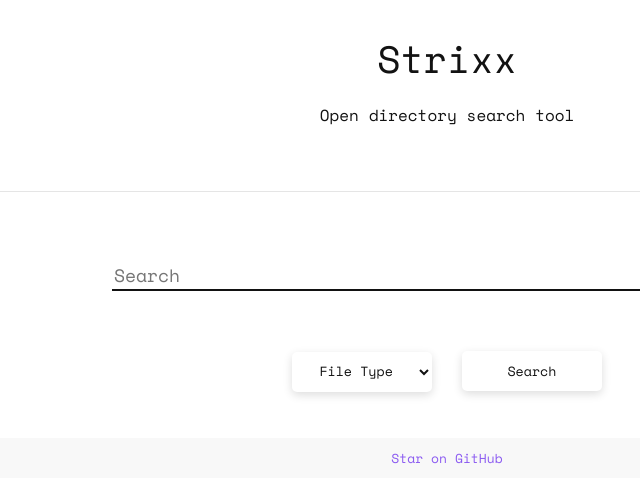
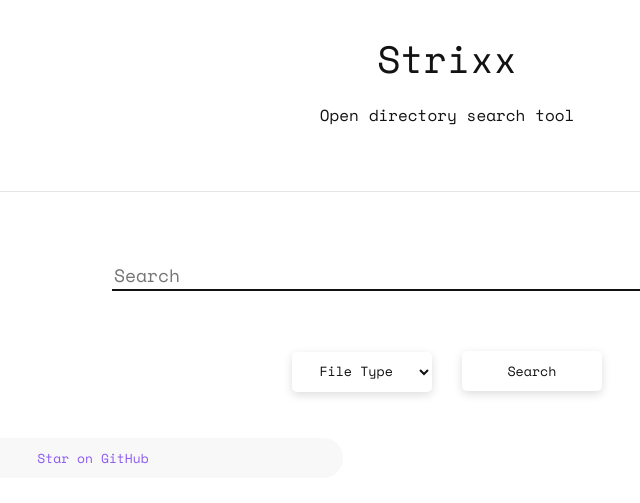
Before and after one commit to TheMetaphysicalCrook/strixx, a Jekyll site: the page built from index.html, in a window 1280 px wide. Shown: the top 503 px of the page, without its empty margins (193-833 px from the left). Built offline with Jekyll 4.4.1, drawn with Linux system fonts in a browser that asks for light colours.

Commit message:
Update main.scss

```diff
--- a/css/main.scss
+++ b/css/main.scss
@@ -12,7 +12,9 @@
 $med-width: 600px;
 $small-width: 480px;
 
-$accent: #8A59F1;
+$accent-light: #8A59F1;
+$accent-dark: E0D6FF;
+
 $black: #121212;
 $white: #FFFFFF;
 
@@ -44,7 +46,7 @@
 
 a {
     text-decoration: none;
-    color: $accent;
+    color: $accent-light;
 }
 
 a:hover {
@@ -134,6 +136,7 @@
 
 .footer{
     margin: 36px;
+    max-width: $small-width;
     text-align: center;
     font-size: small;
     padding: 10px;
@@ -178,6 +181,10 @@
         background-color: $black;
     }
 
+    a {
+        color: $accent-dark;
+    }
+
     .footer{
         background: $sec-black;
     }
```
